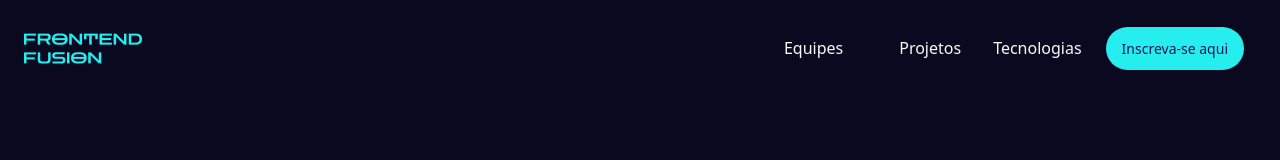
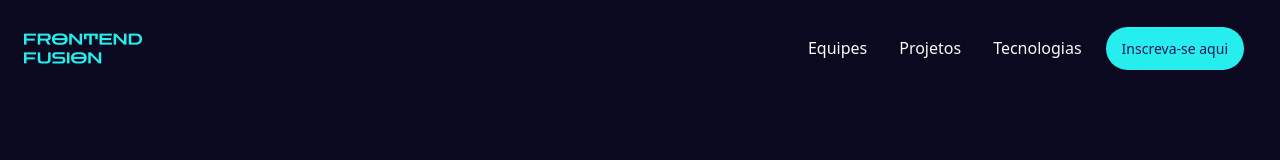
Before and after one commit to Projeto-FrontEnd-Fusion/vingadores-portifolio-colaborativo_, a React (Vite) app: page / in a window 1280 px wide. Shown: the top 160 px of the page. Built offline with nearby package versions, Linux system fonts and the light colour scheme; a web font is replaced by a local one.

Commit message:
feat: adiciona efeito transição de opacidade aos items quando o menu mobile abre

```diff
--- a/src/components/NavLinks/NavLinks.tsx
+++ b/src/components/NavLinks/NavLinks.tsx
@@ -16,7 +16,8 @@ const NavLinks = ({ isOpen, setIsOpen }: NavLinksProps) => {
     <ul
       className={clsx(baseClass, { [openClass]: isOpen, [closedClass]: !isOpen })}
     >
-      <li className="m-3 mt-28 decoration-2 md:px-6 md:p-0 mobile-nav:mt-auto">
+      <li className={clsx("m-3 mt-28 decoration-2 mobile-nav:mt-auto transition-opacity duration-1000 ease-in-out mobile-nav:opacity-100",
+        { 'opacity-100': isOpen, 'opacity-0': !isOpen })}>
         <a
           className={`
           text-[#26EEEF]
@@ -37,7 +38,7 @@ const NavLinks = ({ isOpen, setIsOpen }: NavLinksProps) => {
         </a>
         <hr className="mt-2 border-[#26EEEF] mobile-nav:hidden" />
       </li>
-      <li className="m-3">
+      <li className={clsx("m-3 transition-opacity duration-1000 ease-in-out mobile-nav:opacity-100", { 'opacity-100': isOpen, 'opacity-0': !isOpen })}>
         <a
           className={`
           text-[#26EEEF]
@@ -58,7 +59,7 @@ const NavLinks = ({ isOpen, setIsOpen }: NavLinksProps) => {
         </a>
         <hr className="mt-2 border-[#26EEEF] mobile-nav:hidden" />
       </li>
-      <li className="m-3">
+      <li className={clsx("m-3 transition-opacity duration-1000 ease-in-out mobile-nav:opacity-100", { 'opacity-100': isOpen, 'opacity-0': !isOpen })}>
         <a
           className={`
           text-[#26EEEF]
@@ -79,7 +80,7 @@ const NavLinks = ({ isOpen, setIsOpen }: NavLinksProps) => {
         </a>
         <hr className="mt-2 border-[#26EEEF] mobile-nav:hidden" />
       </li>
-      <li className="m-3 self-center">
+      <li className={clsx("m-3 self-center transition-opacity duration-1000 ease-in-out mobile-nav:opacity-100", { 'opacity-100': isOpen, 'opacity-0': !isOpen })}>
         <Button setIsOpen={setIsOpen} type={'button'} />
       </li>
     </ul>
```
